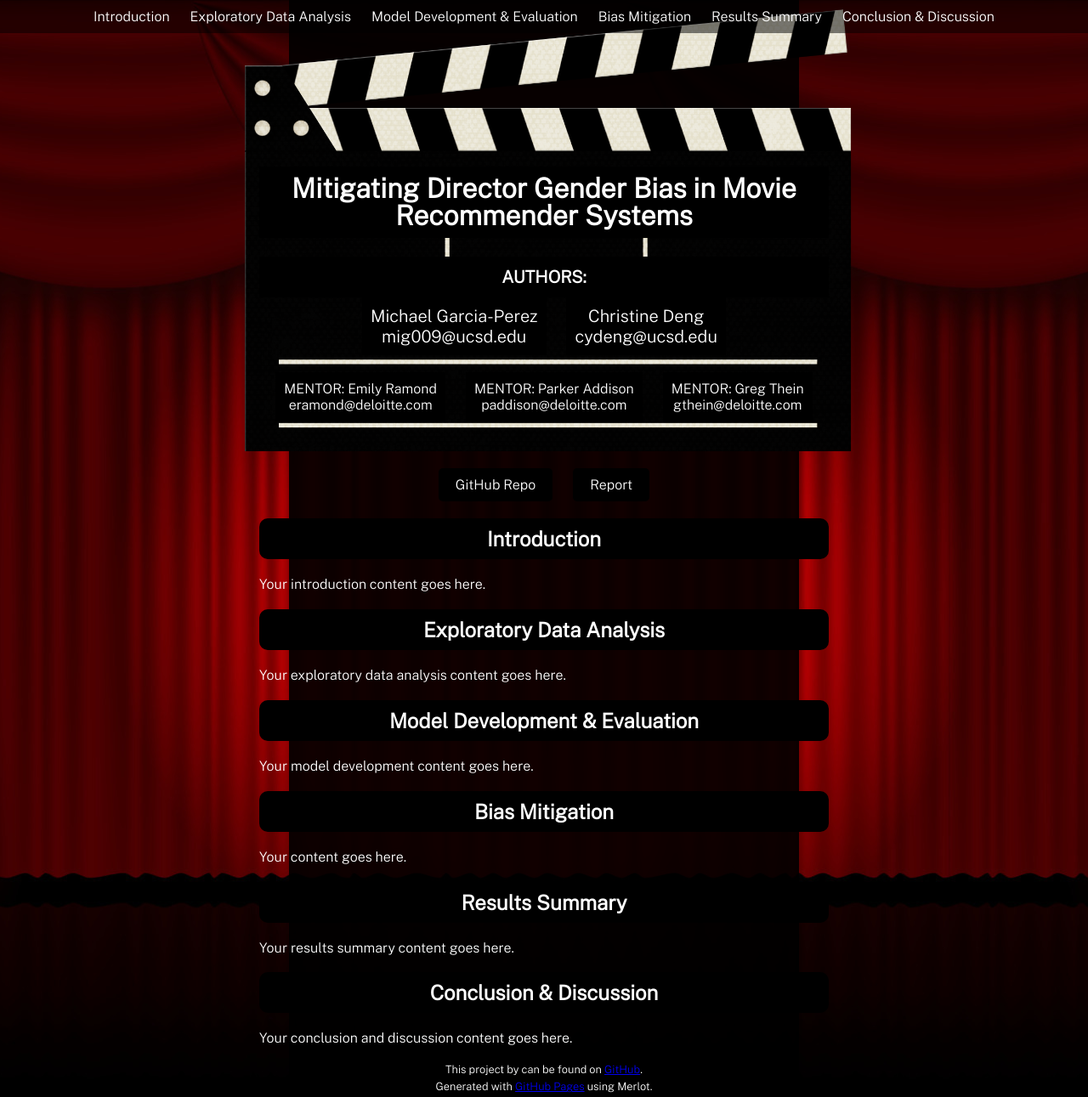
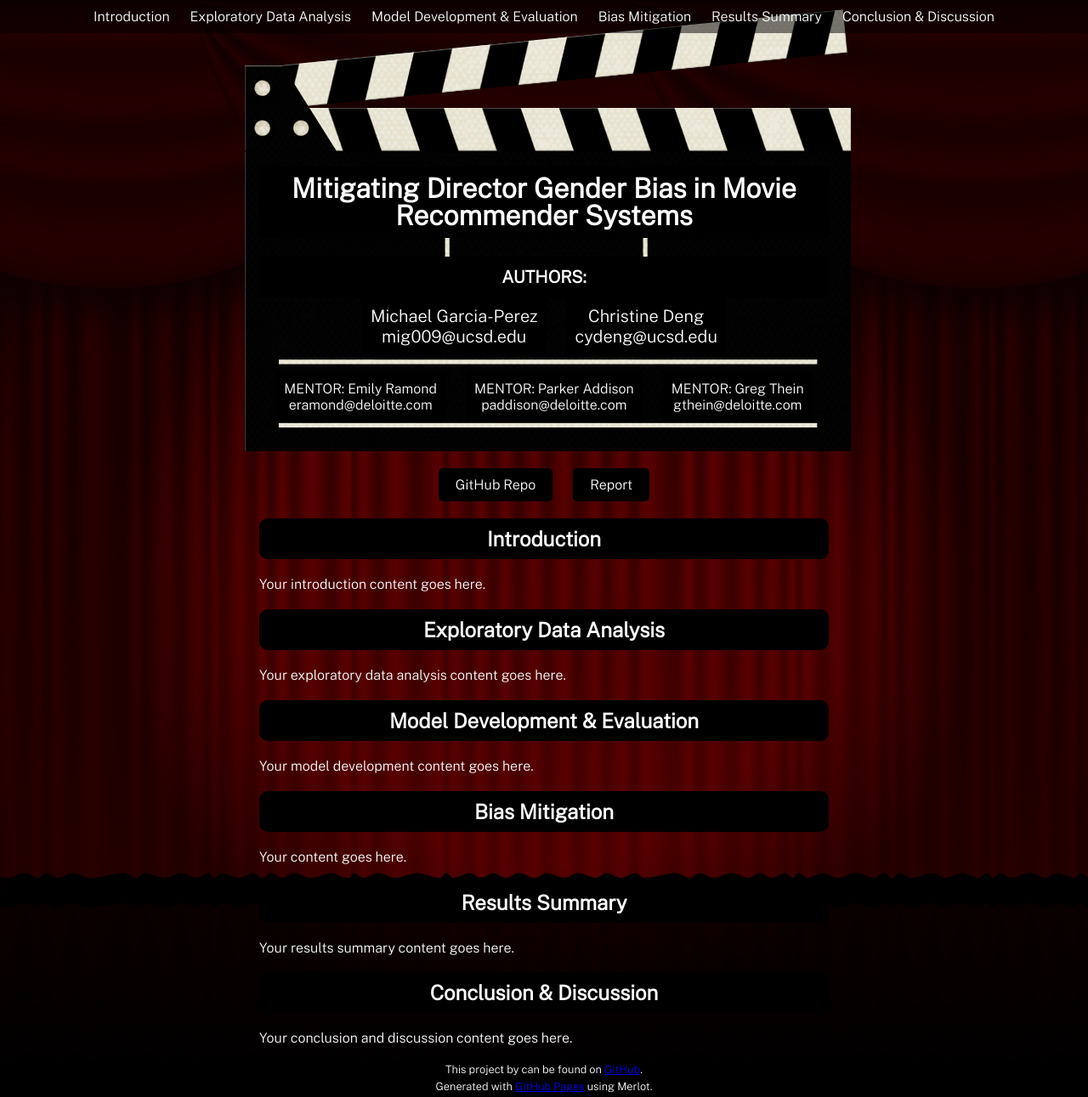
Before and after one commit to michael-garciaperez/DSC180A-Methodology-5, a Jekyll site: the page built from index.md, in a window 1280 px wide and 1291 px high. Shown: the whole window at 85% size. Built offline with Jekyll 4.4.1, drawn with Linux system fonts in a browser that asks for light colours.

Commit message:
Update custom.css

```diff
--- a/assets/css/custom.css
+++ b/assets/css/custom.css
@@ -66,11 +66,9 @@ body::before {
   content: "";
   position: fixed; /* Change position to fixed */
   top: 0;
-  left: 50%; /* Center horizontally */
-  transform: translateX(-50%); /* Center horizontally */
-  width: 80%; /* Adjust the width */
-  max-width: 600px; /* Limit the maximum width */
+  left: 0;
+  width: 100%;
   height: 100%;
-  background-color: rgba(0, 0, 0, 0.9); /* Darken the background */
+  background-color: rgba(0, 0, 0, 0.5); /* Adjust the opacity here */
   z-index: -1; /* Place it behind other content */
 }
```
